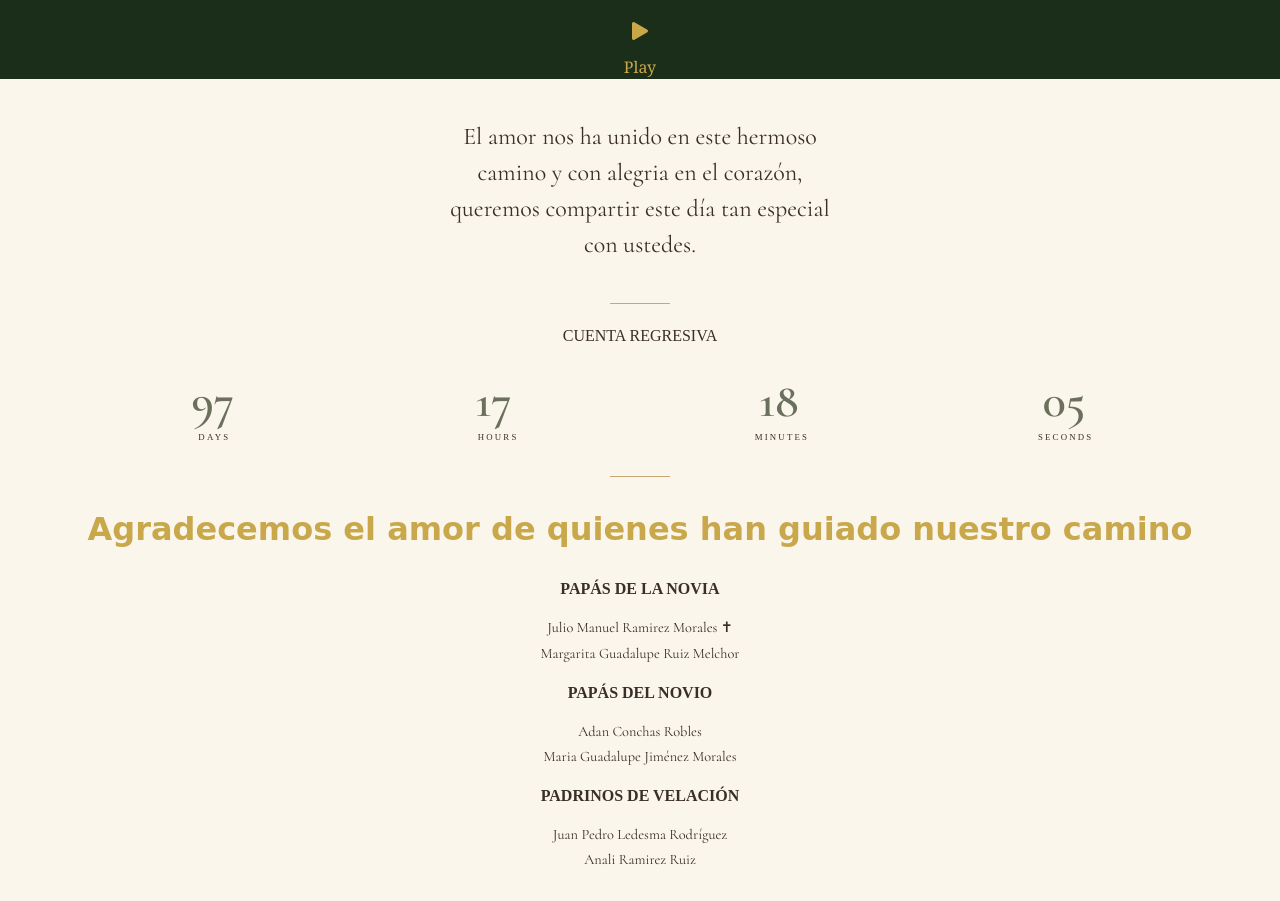
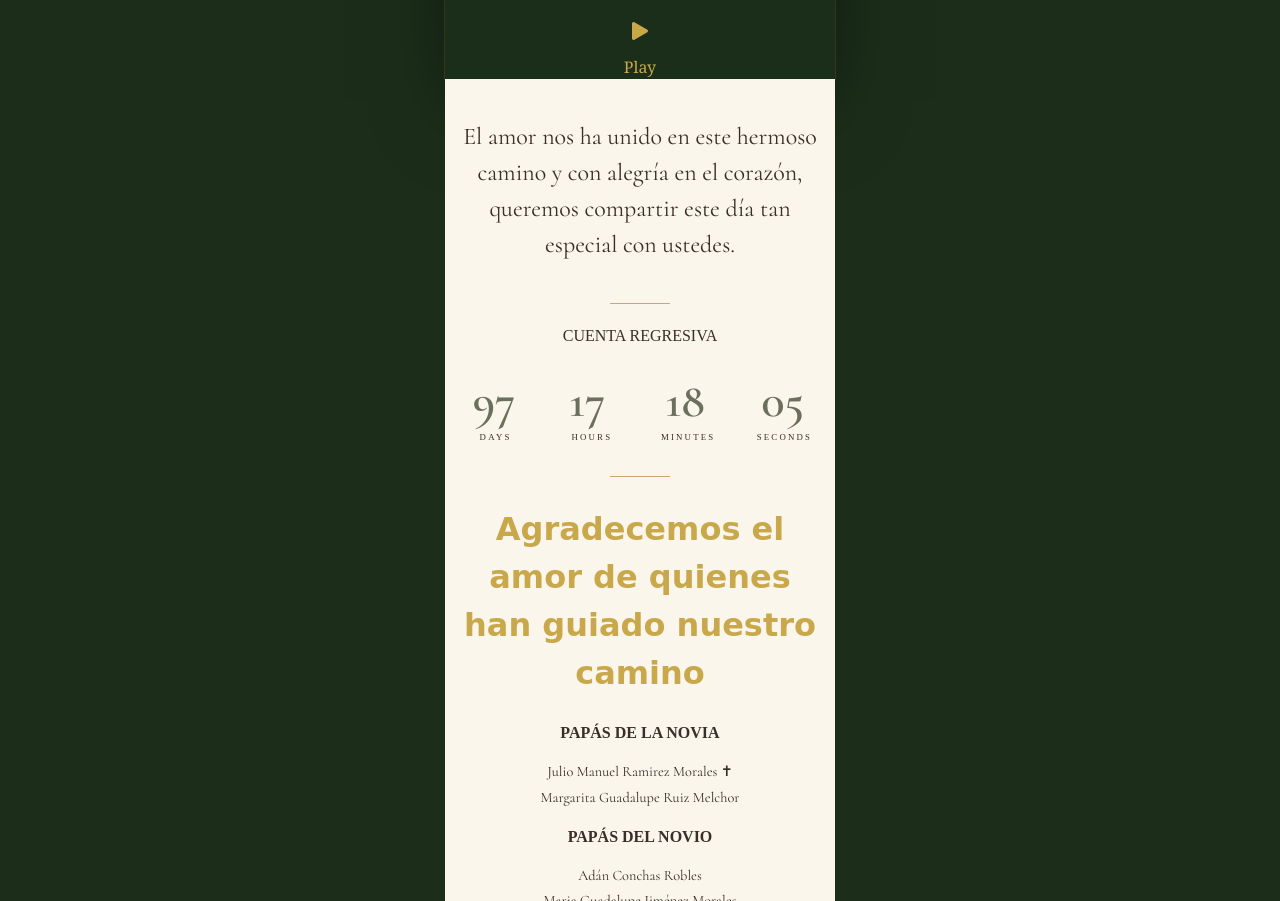
Before and after one commit to iconitodotcom/wedding-invite, a Flask app: page /candj in a window 1280 px wide. Shown: the part 721-1622 px from the top of the page. Run offline with Flask 3, Linux system fonts and the light colour scheme; some web fonts are replaced.

Commit message:
cleaning 3

```diff
--- a/invite/static/css/base.css
+++ b/invite/static/css/base.css
@@ -392,8 +392,8 @@ footer {
         0 40px 80px -20px rgba(0,0,0,0.7) !important;
     }
     .wi-card{
-        width: 100%;
-        max-width: 100%;
+        width: 390px;
+        /* max-width: 100%; */
     }
     .phone-shell {
         height: 95vh;
--- a/invite/templates/detail.html
+++ b/invite/templates/detail.html
@@ -5,10 +5,14 @@
         <div class="row mb-2">
             <div class="col p-3">
                 <p class="text-center numberFont fs-subhead">
+                    El amor nos ha unido en este hermoso camino y con alegría en el corazón,
+                    queremos compartir este día tan especial con ustedes.
+                    <!--
                     <span class="reveal-line"><span>El amor nos ha unido en este hermoso</span></span>
-                    <span class="reveal-line"><span>camino y con alegria en el corazón,</span></span>
+                    <span class="reveal-line"><span>camino y con alegría en el corazón,</span></span>
                     <span class="reveal-line"><span>queremos compartir este día tan especial</span></span>
                     <span class="reveal-line"><span>con ustedes.</span></span>
+                    -->
                 </p>
             </div>
         </div>
@@ -70,7 +74,7 @@
                 <p class="fw-bold">
                     <span>PAPÁS DEL NOVIO</span>
                 </p>
-                <p class="mb-1 cj-txt-m numberFont">Adan Conchas Robles</p>
+                <p class="mb-1 cj-txt-m numberFont">Adán Conchas Robles</p>
                 <p class="cj-txt-m numberFont">Maria Guadalupe Jiménez Morales</p>
             </div>
         </div>
--- a/invite/templates/gifts.html
+++ b/invite/templates/gifts.html
@@ -1,10 +1,10 @@
-<section class="wi-card p-5 pt-0 bg-ivory mx-auto">
+<section class="wi-card p-5 bg-ivory mx-auto">
     <div class="fs-head numberFont text-center">
         <p>Sugerencias de regalos</p>
         <p class="numberFont fs-6">
             Su presencia es nuestro mejor regalo,
-            pero si desean obsequiarnos algo más
-            aquí nuestras sugerencias.
+            pero si desean obsequiarnos algo más,
+            estas son nuestras sugerencias.
         </p>
         <p class="numberFont fs-6">¡Gracias!</p>
     </div>
--- a/invite/templates/index.html
+++ b/invite/templates/index.html
@@ -80,6 +80,20 @@
   </div>
 </section>
 
+<!-- CLOSE -->
+<section class="wi-card mx-auto bg-ivory">
+  <div class="col-12">
+    <div class="text-center fade-in p-4">
+
+        <a href="{{ url_for('core.sobre') }}"
+           class="btn venue-btn mt-3">
+           Cerrar Invitación
+        </a>
+
+    </div>
+  </div>
+</section>
+
 <footer class="wi-card mx-auto p-2 text-center">
     <div class="row">
         <div class="col"> C &amp; J </div>
```
